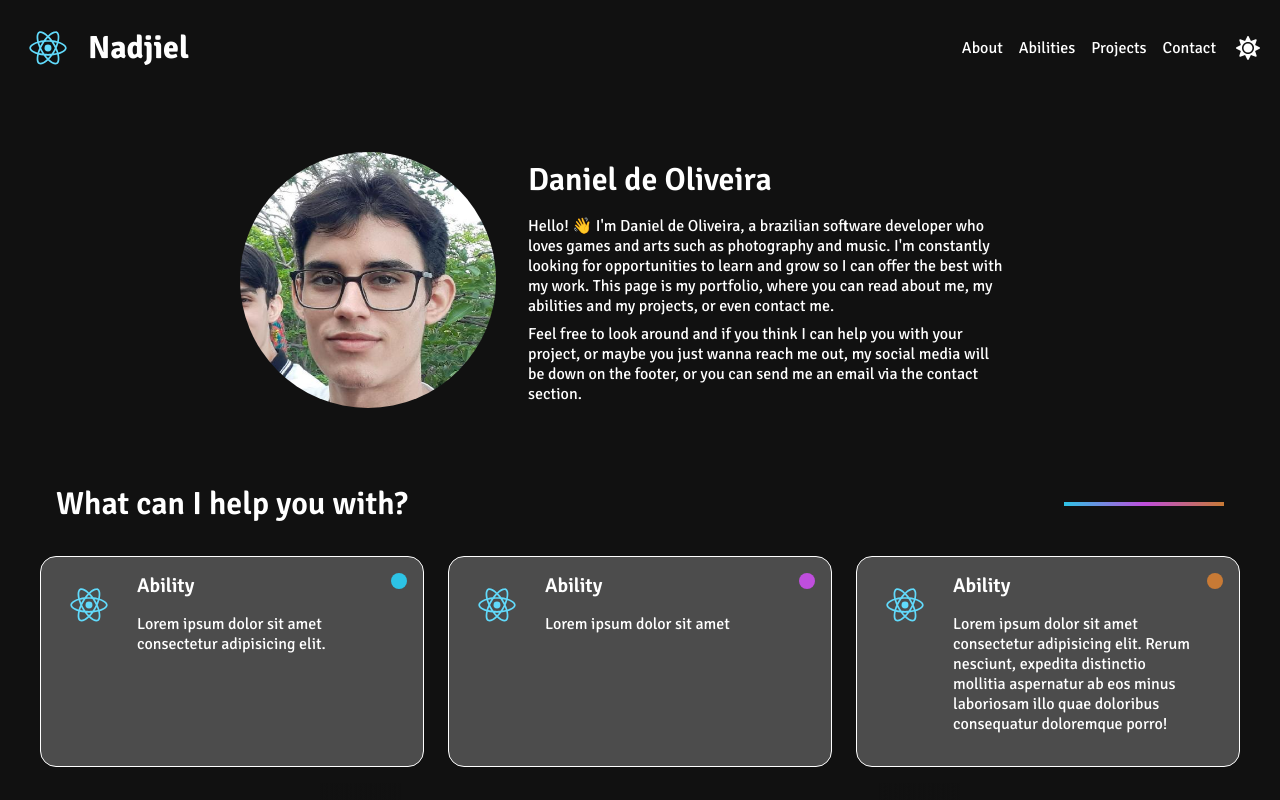
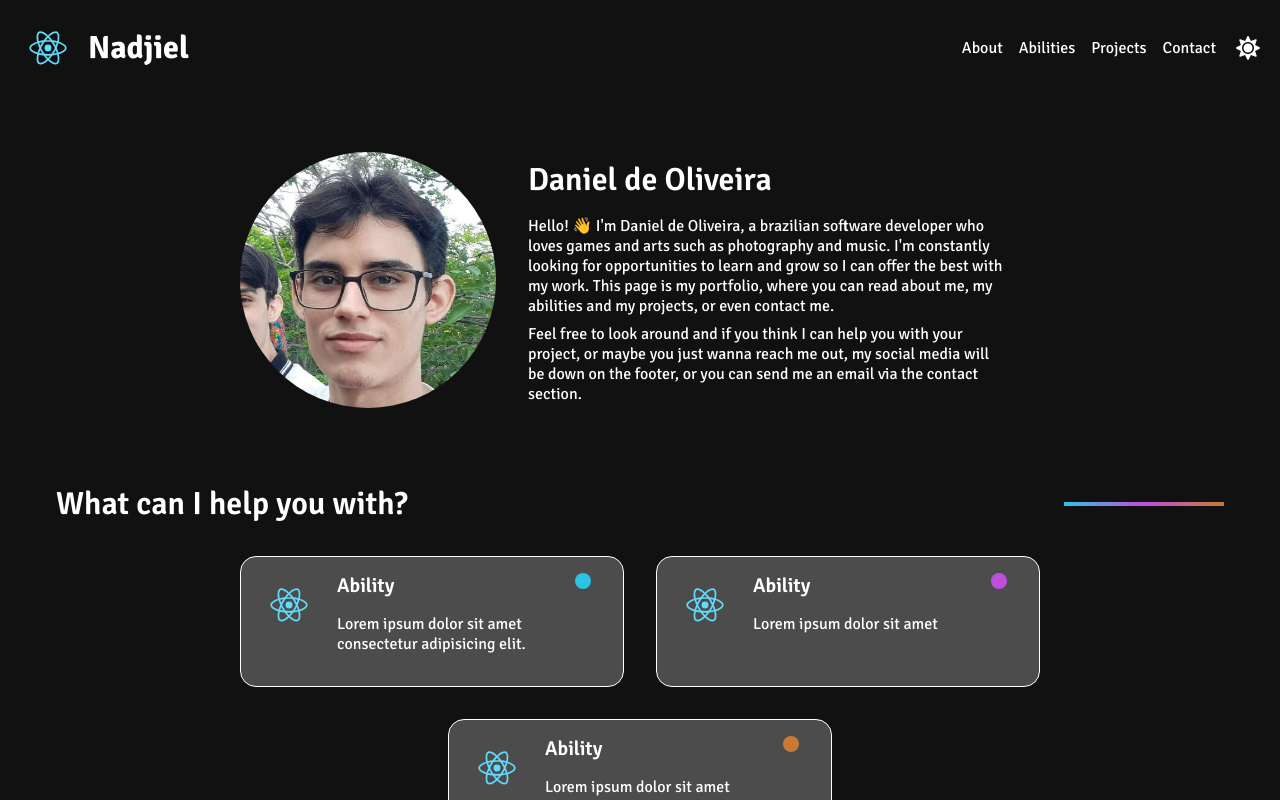
Before and after one commit to nadjiel/hallway, a React (Create React App) app: page / in a window 1280 px wide. Shown: the top 800 px of the page. Built offline with nearby package versions, Linux system fonts and the light colour scheme; grey boxes are pictures that could not be loaded.

Commit message:
Adapting Ability and Abilities components to the new Title and Card components

```diff
--- a/src/components/Abilities/index.jsx
+++ b/src/components/Abilities/index.jsx
@@ -1,8 +1,9 @@
 import icon from "../../assets/logo.svg";
 
+import { Title } from "../Title";
 import { Ability } from "../Ability";
 
-import { Container, Header, Title, Progress, Section } from "./style";
+import { Container, Header, Progress, Section } from "./style";
 
 export function Abilities() {
   return (
--- a/src/components/Abilities/style.js
+++ b/src/components/Abilities/style.js
@@ -12,17 +12,11 @@ export const Header = styled.div`
   justify-content: space-between;
   align-items: center;
   margin-inline: 1rem;
+  text-align: center;
 
   @media (max-width: ${ consts.breakpoints.tablet }) {
     flex-direction: column;
   }
-`;
-
-export const Title = styled.h2`
-  margin: 1rem;
-  font-size: ${ consts.fontSizes.l };
-  font-weight: ${ consts.fontWeights.semibold };
-  text-align: center;
 `;
 
 export const Progress = styled.progress`
@@ -48,6 +42,10 @@ export const Section = styled.div`
   display: flex;
   justify-content: center;
   flex-wrap: wrap;
-  gap: 1.5rem;
+  gap: 2rem;
   margin: 1rem;
+
+  & > * {
+    flex-basis: 24rem;
+  }
 `;
--- a/src/components/Ability/index.jsx
+++ b/src/components/Ability/index.jsx
@@ -1,9 +1,12 @@
 import { BsCircleFill } from "react-icons/bs";
+
+import { Card } from "../Card";
 
 import { Container, Icon, Info, Title, Description, Level } from "./style";
 
 export function Ability({ icon, title, description, level }) {
   return (
+    <Card>
       <Container>
         <Icon src={ icon } alt={ `The ${ title } ability` } title={ `The ${ title } ability` } />
         <Info>
@@ -16,5 +19,6 @@ export function Ability({ icon, title, description, level }) {
           <BsCircleFill />
         </Level>
       </Container>
+    </Card>
   )
 }
--- a/src/components/Ability/style.js
+++ b/src/components/Ability/style.js
@@ -4,15 +4,8 @@ import consts from "../../global/consts.json";
 
 export const Container = styled.div`
   position: relative;
-  max-width: 24rem;
-  flex-grow: 1;
   display: flex;
   gap: 1rem;
-  padding: 1rem;
-  border: 1px solid ${ ({ theme }) => theme.primary };
-  border-radius: 1rem;
-  background-color: ${ ({ theme }) => theme.primary + "40" };
-  backdrop-filter: blur(5px);
 `;
 
 export const Icon = styled.img`
```
Lines whose indentation alone changed are shown as unchanged.
